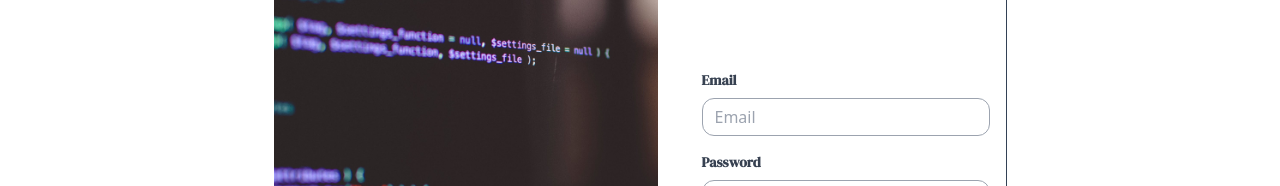
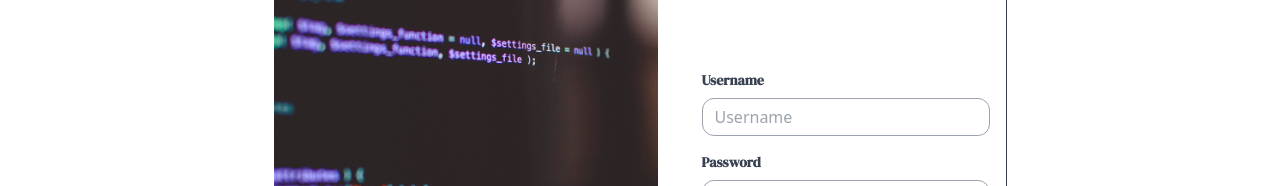
Before and after one commit to mjad218/learn-verse-front-end, a Next.js app: page /auth/login in a window 1280 px wide. Shown: the part 320-506 px from the top of the page. Built offline with nearby package versions, Linux system fonts and the light colour scheme; no server answers.

Commit message:
change login validation

```diff
--- a/src/app/auth/definitions.ts
+++ b/src/app/auth/definitions.ts
@@ -22,10 +22,7 @@ export const registerSchema = z
   });
 
 export const loginSchema = z.object({
-  email: z
-    .string()
-    .min(3, { message: "This field cannot be empty" })
-    .email("Email is invalid"),
+  username: z.string().min(3, { message: "This field cannot be empty" }),
   password: z
     .string()
     .min(8, { message: "Password must be longer than 8 characters" }),
--- a/src/components/authentication/login/index.tsx
+++ b/src/components/authentication/login/index.tsx
@@ -29,10 +29,10 @@ const LoginPage = () => {
   //TODO: Get cookies from server
 
   const submitForm = async (data: FieldValues) => {
-    const { email, password } = data;
+    const { username, password } = data;
     setLoading(true);
     try {
-      const token = await loginByUsernameAndPassword(email, password);
+      const token = await loginByUsernameAndPassword(username, password);
       // ? TO DO
       // get token and save it to localStorage
       if (!token) return;
@@ -52,21 +52,21 @@ const LoginPage = () => {
     >
       <div className="mb-4">
         <label
-          htmlFor="email"
+          htmlFor="Username"
           className="mb-2 block font-dmSerif text-sm font-bold text-gray-700"
         >
-          Email
+          Username
         </label>
         <input
           type="text"
-          id="email"
-          placeholder="Email"
+          id="Username"
+          placeholder="Username"
           className={formInputStyle}
-          {...register("email")}
+          {...register("username")}
         />
-        {errors.email && (
+        {errors.username && (
           <p className="text-xs font-semibold text-red-700">
-            {errors.email.message}
+            {errors?.username?.message}
           </p>
         )}
       </div>
```
